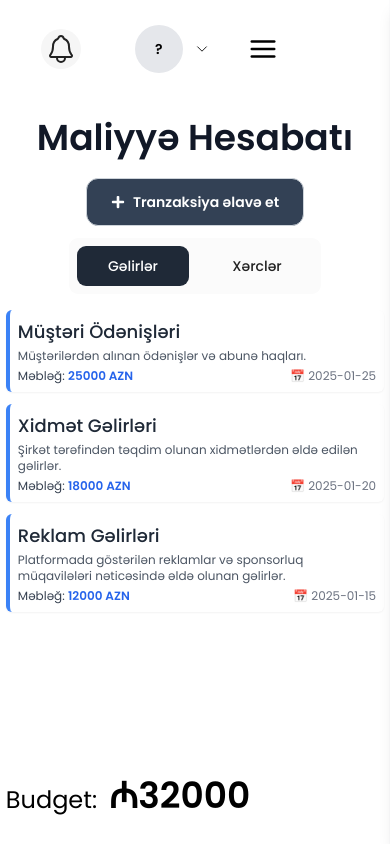
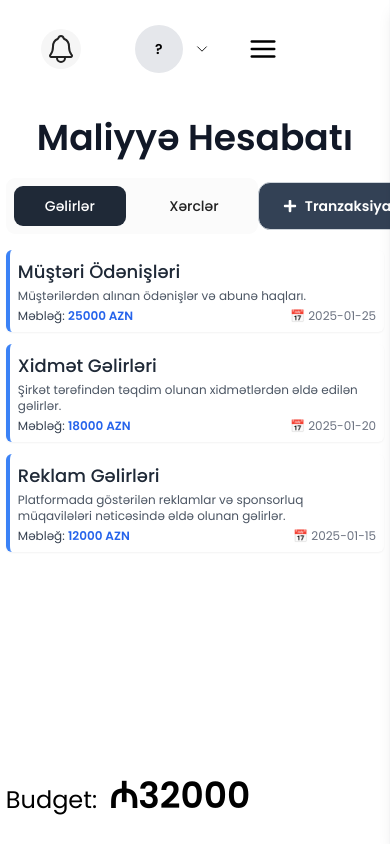
Before and after one commit to nihad-xalq/creatrax, a Next.js app: page /app/finances in a window 390 px wide. Built offline with nearby package versions, Linux system fonts and the light colour scheme.

Commit message:
previous changes been reverted

```diff
--- a/src/views/FinancesView.tsx
+++ b/src/views/FinancesView.tsx
@@ -81,7 +81,7 @@ export const FinancesView = () => {
       <div className="about_inner">
         <PageTitle title="Maliyyə Hesabatı" />
 
-        <div className="flex flex-col-reverse lg:flex-row items-center justify-between gap-3 w-full mb-4">
+        <div className="flex flex-row items-center justify-between w-full mb-4">
           {/* Tabs */}
           <div className="flex gap-3 bg-[rgba(251,251,251,1)] w-max px-2 py-2 rounded-[9px] mx-auto lg:mx-0">
             {tabs.map((tab) => (
--- a/src/views/ProfileView.tsx
+++ b/src/views/ProfileView.tsx
@@ -118,7 +118,7 @@ export const ProfileView = () => {
 
                 <CFormProvider methods={methods} onSubmit={handleSubmit}>
                     <div className="flex flex-col gap-3">
-                        <div className="flex flex-col lg:flex-row items-center justify-between gap-3">
+                        <div className="flex flex-row items-center justify-between gap-3">
                             <header className="profile_header flex flex-col lg:flex-row gap-6 self-start w-full lg:w-max items-center border border-gray-200 rounded-[12px] px-8 py-4 shadow-md">
                                 {/* Profile Picture Upload */}
                                 <div className="flex flex-col items-center gap-2 my-4">
@@ -179,7 +179,7 @@ export const ProfileView = () => {
                                 </div>
                             </header>
 
-                            <div className="personal_infos_wrapper border border-gray-200 rounded-[12px] p-4 w-[95%] lg:w-[65%] shadow-md grid gap-3">
+                            <div className="personal_infos_wrapper border border-gray-200 rounded-[12px] p-4 w-[65%] shadow-md grid gap-3">
                                 {/* Input Fields */}
                                 <div className="grid grid-cols-1 lg:grid-cols-2 gap-5 w-full">
                                     <InputTextField name="name" label="Ad" placeholder="Abchdfd" />
```
